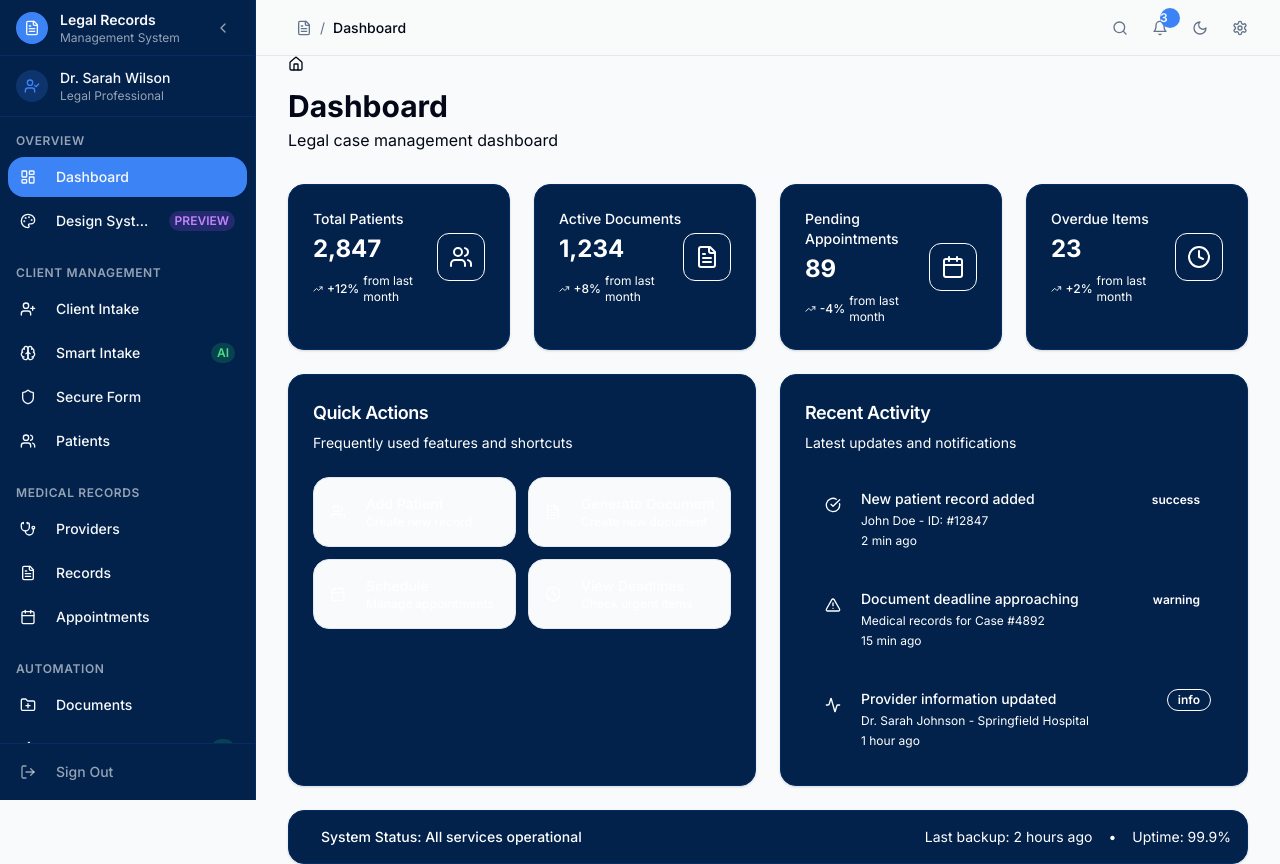
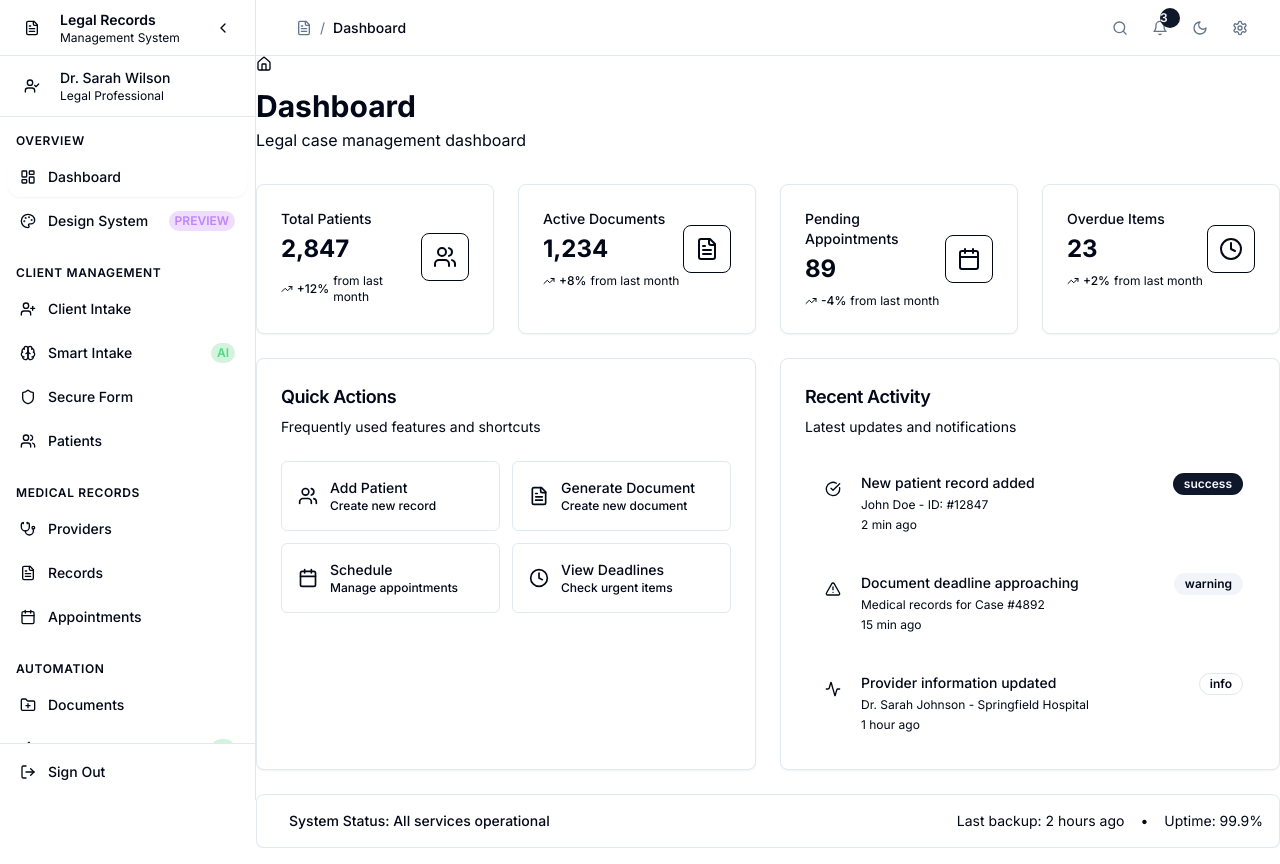
Before and after one commit to jameshorton2486/patient-archive-connect, a React (Vite) app: page /dashboard in a window 1280 px wide. Built offline with nearby package versions, Linux system fonts and the light colour scheme.

Commit message:
Remove all existing design elements
Remove all styling, layouts, and brand references to reset the design system.

```diff
--- a/src/components/ui/badge.tsx
+++ b/src/components/ui/badge.tsx
@@ -9,12 +9,13 @@ const badgeVariants = cva(
   {
     variants: {
       variant: {
-        default: "border-transparent bg-[var(--accent-medical)] text-white hover:bg-[var(--accent-medical)]/80",
-        secondary: "border-transparent bg-[var(--bg-secondary)] text-[var(--text-secondary)] hover:bg-[var(--bg-tertiary)]",
-        destructive: "border-transparent bg-[var(--error)] text-white hover:bg-[var(--error)]/80",
-        success: "border-transparent bg-[var(--success)] text-white hover:bg-[var(--success)]/80",
-        warning: "border-transparent bg-[var(--warning)] text-white hover:bg-[var(--warning)]/80",
-        outline: "border-[var(--border-primary)] text-[var(--text-primary)] hover:bg-[var(--bg-secondary)]",
+        default:
+          "border-transparent bg-primary text-primary-foreground hover:bg-primary/80",
+        secondary:
+          "border-transparent bg-secondary text-secondary-foreground hover:bg-secondary/80",
+        destructive:
+          "border-transparent bg-destructive text-destructive-foreground hover:bg-destructive/80",
+        outline: "text-foreground",
       },
     },
     defaultVariants: {
--- a/src/components/ui/button.tsx
+++ b/src/components/ui/button.tsx
@@ -2,26 +2,28 @@
 import * as React from "react"
 import { Slot } from "@radix-ui/react-slot"
 import { cva, type VariantProps } from "class-variance-authority"
-import { Loader2 } from "lucide-react"
 
 import { cn } from "@/lib/utils"
 
 const buttonVariants = cva(
-  "inline-flex items-center justify-center gap-2 whitespace-nowrap rounded-xl text-sm font-medium ring-offset-background transition-all duration-200 focus-visible:outline-none focus-visible:ring-2 focus-visible:ring-ring focus-visible:ring-offset-2 disabled:pointer-events-none disabled:opacity-50 [&_svg]:pointer-events-none [&_svg]:size-4 [&_svg]:shrink-0 active:scale-[0.98]",
+  "inline-flex items-center justify-center whitespace-nowrap rounded-md text-sm font-medium ring-offset-background transition-colors focus-visible:outline-none focus-visible:ring-2 focus-visible:ring-ring focus-visible:ring-offset-2 disabled:pointer-events-none disabled:opacity-50",
   {
     variants: {
       variant: {
-        default: "bg-primary text-white hover:bg-primary/90 shadow-linear hover:shadow-linear-lg",
-        destructive: "bg-red-500 text-white hover:bg-red-500/90 shadow-linear hover:shadow-linear-lg",
-        outline: "border border-border bg-background hover:bg-accent hover:text-accent-foreground",
-        secondary: "bg-secondary text-secondary-foreground hover:bg-secondary/80",
+        default: "bg-primary text-primary-foreground hover:bg-primary/90",
+        destructive:
+          "bg-destructive text-destructive-foreground hover:bg-destructive/90",
+        outline:
+          "border border-input bg-background hover:bg-accent hover:text-accent-foreground",
+        secondary:
+          "bg-secondary text-secondary-foreground hover:bg-secondary/80",
         ghost: "hover:bg-accent hover:text-accent-foreground",
         link: "text-primary underline-offset-4 hover:underline",
       },
       size: {
         default: "h-10 px-4 py-2",
-        sm: "h-9 rounded-lg px-3",
-        lg: "h-11 rounded-xl px-8",
+        sm: "h-9 rounded-md px-3",
+        lg: "h-11 rounded-md px-8",
         icon: "h-10 w-10",
       },
     },
@@ -36,23 +38,17 @@ export interface ButtonProps
   extends React.ButtonHTMLAttributes<HTMLButtonElement>,
     VariantProps<typeof buttonVariants> {
   asChild?: boolean
-  loading?: boolean
 }
 
 const Button = React.forwardRef<HTMLButtonElement, ButtonProps>(
-  ({ className, variant, size, asChild = false, loading = false, children, disabled, ...props }, ref) => {
+  ({ className, variant, size, asChild = false, ...props }, ref) => {
     const Comp = asChild ? Slot : "button"
     return (
       <Comp
         className={cn(buttonVariants({ variant, size, className }))}
         ref={ref}
-        disabled={disabled || loading}
-        aria-busy={loading}
         {...props}
-      >
-        {loading && <Loader2 className="h-4 w-4 animate-spin" />}
-        {children}
-      </Comp>
+      />
     )
   }
 )
--- a/src/components/ui/card.tsx
+++ b/src/components/ui/card.tsx
@@ -10,7 +10,7 @@ const Card = React.forwardRef<
   <div
     ref={ref}
     className={cn(
-      "rounded-xl shadow-linear border border-sidebar-border bg-sidebar text-white hover:shadow-linear-lg transition-all duration-200",
+      "rounded-lg border bg-card text-card-foreground shadow-sm",
       className
     )}
     {...props}
@@ -37,7 +37,7 @@ const CardTitle = React.forwardRef<
   <h3
     ref={ref}
     className={cn(
-      "text-xl font-semibold leading-none tracking-tight text-white",
+      "text-2xl font-semibold leading-none tracking-tight",
       className
     )}
     {...props}
@@ -51,7 +51,7 @@ const CardDescription = React.forwardRef<
 >(({ className, ...props }, ref) => (
   <p
     ref={ref}
-    className={cn("text-sm text-white/70", className)}
+    className={cn("text-sm text-muted-foreground", className)}
     {...props}
   />
 ))
--- a/src/components/ui/metric-card.tsx
+++ b/src/components/ui/metric-card.tsx
@@ -27,42 +27,32 @@ export function MetricCard({
   className,
   style
 }: MetricCardProps) {
-  const colorClasses = {
-    blue: 'text-blue-400 bg-sidebar-accent border-sidebar-border',
-    green: 'text-green-400 bg-sidebar-accent border-sidebar-border',
-    amber: 'text-amber-400 bg-sidebar-accent border-sidebar-border',
-    red: 'text-red-400 bg-sidebar-accent border-sidebar-border'
-  };
-
   return (
-    <Card className={cn('hover:shadow-lg transition-shadow duration-200', className)} style={style}>
+    <Card className={cn('hover:shadow-md transition-shadow duration-200', className)} style={style}>
       <CardContent className="p-6">
         <div className="flex items-center justify-between">
           <div className="flex-1">
-            <p className="text-sm font-medium text-white/70 mb-1">{title}</p>
-            <p className="text-3xl font-bold text-white">{value}</p>
+            <p className="text-sm font-medium text-muted-foreground mb-1">{title}</p>
+            <p className="text-3xl font-bold">{value}</p>
             {trendValue && (
               <div className="flex items-center gap-1 mt-2">
-                {trend === 'up' && <TrendingUp className="h-3 w-3 text-green-400" aria-hidden="true" />}
-                {trend === 'down' && <TrendingDown className="h-3 w-3 text-red-400" aria-hidden="true" />}
+                {trend === 'up' && <TrendingUp className="h-3 w-3 text-green-600" aria-hidden="true" />}
+                {trend === 'down' && <TrendingDown className="h-3 w-3 text-red-600" aria-hidden="true" />}
                 <span className={cn(
                   "text-sm font-medium",
-                  trend === 'up' && 'text-green-400',
-                  trend === 'down' && 'text-red-400',
-                  trend === 'neutral' && 'text-white/70'
+                  trend === 'up' && 'text-green-600',
+                  trend === 'down' && 'text-red-600',
+                  trend === 'neutral' && 'text-muted-foreground'
                 )}>
                   {trendValue}
                 </span>
                 {description && (
-                  <span className="text-sm text-white/50 ml-1">{description}</span>
+                  <span className="text-sm text-muted-foreground ml-1">{description}</span>
                 )}
               </div>
             )}
           </div>
-          <div className={cn(
-            'flex h-12 w-12 items-center justify-center rounded-lg border',
-            colorClasses[color]
-          )}>
+          <div className="flex h-12 w-12 items-center justify-center rounded-lg border">
             <Icon className="h-6 w-6" aria-hidden="true" />
           </div>
         </div>
--- a/src/components/ui/status-components.tsx
+++ b/src/components/ui/status-components.tsx
@@ -1,6 +1,6 @@
 
 import React from 'react';
-import { Card, CardContent, CardDescription, CardHeader, CardTitle } from '@/components/ui/card';
+import { Card, CardContent } from '@/components/ui/card';
 import { Badge } from '@/components/ui/badge';
 import { cn } from '@/lib/utils';
 import { TrendingUp, TrendingDown, LucideIcon } from 'lucide-react';
@@ -24,39 +24,29 @@ export function MetricCard({
   icon: Icon,
   color
 }: MetricCardProps) {
-  const colorClasses = {
-    blue: 'text-primary bg-sidebar-accent border-sidebar-border',
-    green: 'text-green-400 bg-sidebar-accent border-sidebar-border',
-    amber: 'text-amber-400 bg-sidebar-accent border-sidebar-border',
-    red: 'text-red-400 bg-sidebar-accent border-sidebar-border'
-  };
-
   return (
-    <Card className="hover:shadow-lg transition-shadow duration-200">
+    <Card className="hover:shadow-md transition-shadow duration-200">
       <CardContent className="p-6">
         <div className="flex items-center justify-between">
           <div className="flex-1">
-            <p className="text-sm font-medium text-white/70">{title}</p>
-            <p className="text-2xl font-bold text-white mt-1">{value}</p>
+            <p className="text-sm font-medium text-muted-foreground">{title}</p>
+            <p className="text-2xl font-bold mt-1">{value}</p>
             <div className="flex items-center gap-1 mt-2">
               {trend === 'up' ? (
-                <TrendingUp className="h-3 w-3 text-green-400" />
+                <TrendingUp className="h-3 w-3 text-green-600" />
               ) : (
-                <TrendingDown className="h-3 w-3 text-red-400" />
+                <TrendingDown className="h-3 w-3 text-red-600" />
               )}
               <span className={cn(
                 "text-xs font-medium",
-                trend === 'up' ? 'text-green-400' : 'text-red-400'
+                trend === 'up' ? 'text-green-600' : 'text-red-600'
               )}>
                 {trendValue}
               </span>
-              <span className="text-xs text-white/50 ml-1">{description}</span>
+              <span className="text-xs text-muted-foreground ml-1">{description}</span>
             </div>
           </div>
-          <div className={cn(
-            'flex h-12 w-12 items-center justify-center rounded-lg border',
-            colorClasses[color]
-          )}>
+          <div className="flex h-12 w-12 items-center justify-center rounded-lg border">
             <Icon className="h-6 w-6" />
           </div>
         </div>
@@ -81,15 +71,15 @@ export function ActivityItem({
   icon: Icon
 }: ActivityItemProps) {
   return (
-    <div className="flex items-start gap-3 p-3 rounded-lg hover:bg-sidebar-accent transition-colors duration-200">
+    <div className="flex items-start gap-3 p-3 rounded-lg hover:bg-accent transition-colors duration-200">
       <div className="flex-1 min-w-0">
-        <p className="text-sm font-medium text-white truncate">{title}</p>
-        <p className="text-xs text-white/70 truncate">{subtitle}</p>
+        <p className="text-sm font-medium truncate">{title}</p>
+        <p className="text-xs text-muted-foreground truncate">{subtitle}</p>
       </div>
       <div className="flex items-center gap-2 flex-shrink-0">
         <StatusBadge status={status} />
-        <span className="text-xs text-white/50">{timestamp}</span>
-        {Icon && <Icon className="h-4 w-4 text-white/50" />}
+        <span className="text-xs text-muted-foreground">{timestamp}</span>
+        {Icon && <Icon className="h-4 w-4 text-muted-foreground" />}
       </div>
     </div>
   );
@@ -102,17 +92,17 @@ interface StatusBadgeProps {
 
 export function StatusBadge({ status, children }: StatusBadgeProps) {
   const statusConfig = {
-    success: { variant: 'success' as const, className: '' },
-    info: { variant: 'default' as const, className: '' },
-    warning: { variant: 'warning' as const, className: '' },
-    error: { variant: 'destructive' as const, className: '' },
-    pending: { variant: 'secondary' as const, className: '' }
+    success: { variant: 'default' as const },
+    info: { variant: 'secondary' as const },
+    warning: { variant: 'secondary' as const },
+    error: { variant: 'destructive' as const },
+    pending: { variant: 'outline' as const }
   };
 
   const config = statusConfig[status];
 
   return (
-    <Badge variant={config.variant} className={config.className}>
+    <Badge variant={config.variant}>
       {children || status}
     </Badge>
   );
--- a/src/index.css
+++ b/src/index.css
@@ -6,89 +6,49 @@
 
 @layer base {
   :root {
-    /* Linear-inspired color system with darker blue */
-    --background: 210 20% 98%;
+    /* Default color system - neutral palette */
+    --background: 0 0% 100%;
     --foreground: 222.2 84% 4.9%;
     --card: 0 0% 100%;
     --card-foreground: 222.2 84% 4.9%;
     --popover: 0 0% 100%;
     --popover-foreground: 222.2 84% 4.9%;
-    --primary: 217 91% 60%; /* Dark blue instead of purple */
+    --primary: 222.2 47.4% 11.2%;
     --primary-foreground: 210 40% 98%;
     --secondary: 210 40% 96%;
     --secondary-foreground: 222.2 84% 4.9%;
     --muted: 210 40% 96%;
     --muted-foreground: 215.4 16.3% 46.9%;
-    --accent: 200 95% 88%; /* Changed from teal to light blue */
-    --accent-foreground: 217 91% 30%; /* Dark blue text for contrast */
-    --accent-medical: 217 91% 60%; /* Dark blue instead of purple */
+    --accent: 210 40% 96%;
+    --accent-foreground: 222.2 84% 4.9%;
     --destructive: 0 84.2% 60.2%;
     --destructive-foreground: 210 40% 98%;
     --border: 214.3 31.8% 91.4%;
     --input: 214.3 31.8% 91.4%;
-    --ring: 217 91% 60%; /* Dark blue instead of purple */
-    --radius: 1rem;
-
-    /* Success and error colors */
-    --success-600: 142 71% 45%;
-    --error-500: 0 84% 60%;
-    --error-600: 0 84% 55%;
-
-    /* Container and spacing utilities */
-    --container-linear: 1200px;
-    --spacing-linear: 1.5rem;
-
-    /* Blue gradient background variables */
-    --bg-gradient-from: 219 78% 95%;
-    --bg-gradient-to: 217 91% 85%;
-
-    /* Sidebar colors - darker blue theme matching reference */
-    --sidebar-background: 214 95% 15%; /* Much darker blue to match reference */
-    --sidebar-foreground: 210 40% 98%; /* White text */
-    --sidebar-primary: 217 91% 60%; /* Blue accent */
-    --sidebar-primary-foreground: 210 40% 98%; /* White text on blue */
-    --sidebar-accent: 214 95% 20%; /* Slightly lighter blue for hover */
-    --sidebar-accent-foreground: 210 40% 98%; /* White text on hover */
-    --sidebar-border: 214 95% 20%; /* Darker blue border */
-    --sidebar-ring: 217 91% 60%; /* Blue focus ring */
+    --ring: 222.2 84% 4.9%;
+    --radius: 0.5rem;
   }
 
   .dark {
-    --background: 217 19% 9%;
+    --background: 222.2 84% 4.9%;
     --foreground: 210 40% 98%;
-    --card: 217 19% 11%;
+    --card: 222.2 84% 4.9%;
     --card-foreground: 210 40% 98%;
-    --popover: 217 19% 11%;
+    --popover: 222.2 84% 4.9%;
     --popover-foreground: 210 40% 98%;
-    --primary: 217 91% 60%; /* Dark blue instead of purple */
-    --primary-foreground: 217 19% 9%;
-    --secondary: 217 19% 15%;
+    --primary: 210 40% 98%;
+    --primary-foreground: 222.2 84% 4.9%;
+    --secondary: 217.2 32.6% 17.5%;
     --secondary-foreground: 210 40% 98%;
-    --muted: 217 19% 15%;
+    --muted: 217.2 32.6% 17.5%;
     --muted-foreground: 215 20.2% 65.1%;
-    --accent: 217 91% 25%; /* Dark blue accent for dark mode */
+    --accent: 217.2 32.6% 17.5%;
     --accent-foreground: 210 40% 98%;
-    --accent-medical: 217 91% 60%; /* Dark blue instead of purple */
-    --destructive: 0 84.2% 60.2%;
+    --destructive: 0 62.8% 30.6%;
     --destructive-foreground: 210 40% 98%;
-    --border: 217 19% 18%;
-    --input: 217 19% 18%;
-    --ring: 217 91% 60%; /* Dark blue instead of purple */
-
-    /* Success and error colors for dark mode */
-    --success-600: 142 71% 45%;
-    --error-500: 0 84% 60%;
-    --error-600: 0 84% 55%;
-
-    /* Sidebar colors for dark mode - even darker blue matching reference */
-    --sidebar-background: 214 95% 12%; /* Even darker blue background */
-    --sidebar-foreground: 210 40% 98%; /* White text */
-    --sidebar-primary: 217 91% 60%; /* Blue accent */
-    --sidebar-primary-foreground: 210 40% 98%; /* White text on blue */
-    --sidebar-accent: 214 95% 17%; /* Darker blue for hover */
-    --sidebar-accent-foreground: 210 40% 98%; /* White text on hover */
-    --sidebar-border: 214 95% 17%; /* Darker blue border */
-    --sidebar-ring: 217 91% 60%; /* Blue focus ring */
+    --border: 217.2 32.6% 17.5%;
+    --input: 217.2 32.6% 17.5%;
+    --ring: 212.7 26.8% 83.9%;
   }
 }
 
@@ -97,61 +57,7 @@
     @apply border-border;
   }
   body {
-    @apply text-foreground font-sans;
-    /* Blue gradient background for light mode, solid dark background for dark mode */
-    background: linear-gradient(135deg, hsl(var(--bg-gradient-from)), hsl(var(--bg-gradient-to)));
-    transition: background-color 0.2s ease, color 0.2s ease;
-  }
-
-  .dark body {
-    background: hsl(var(--background));
+    @apply bg-background text-foreground;
+    font-family: "Inter", sans-serif;
   }
 }
-
-@layer utilities {
-  .container-linear {
-    max-width: var(--container-linear);
-    margin: 0 auto;
-    padding: 0 var(--spacing-linear);
-  }
-
-  .responsive-padding {
-    @apply px-4 md:px-6 lg:px-8;
-  }
-
-  .animate-linear-fade-in {
-    animation: linear-fade-in 0.3s ease-out;
-  }
-
-  .shadow-linear {
-    box-shadow: 0 1px 3px 0 rgba(0, 0, 0, 0.1), 0 1px 2px 0 rgba(0, 0, 0, 0.06);
-  }
-
-  .shadow-linear-lg {
-    box-shadow: 0 4px 6px -1px rgba(0, 0, 0, 0.1), 0 2px 4px -1px rgba(0, 0, 0, 0.06);
-  }
-
-  .bg-blue-gradient {
-    background: linear-gradient(135deg, hsl(var(--bg-gradient-from)), hsl(var(--bg-gradient-to)));
-  }
-
-  .dark .bg-blue-gradient {
-    background: hsl(var(--background));
-  }
-}
-
-@keyframes linear-fade-in {
-  0% {
-    opacity: 0;
-    transform: translateY(4px);
-  }
-  100% {
-    opacity: 1;
-    transform: translateY(0);
-  }
-}
-
-/* Form focus states */
-.focus-ring {
-  @apply focus:ring-2 focus:ring-primary/40 focus:border-primary transition-all duration-200;
-}
--- a/tailwind.config.ts
+++ b/tailwind.config.ts
@@ -11,126 +11,67 @@ module.exports = {
   theme: {
     container: {
       center: true,
-      padding: '2rem',
+      padding: "2rem",
       screens: {
-        '2xl': '1400px'
-      }
+        "2xl": "1400px",
+      },
     },
     extend: {
       colors: {
-        // Linear's color system with dark blue instead of purple
-        border: 'hsl(var(--border))',
-        input: 'hsl(var(--input))',
-        ring: 'hsl(var(--ring))',
-        background: 'hsl(var(--background))',
-        foreground: 'hsl(var(--foreground))',
+        border: "hsl(var(--border))",
+        input: "hsl(var(--input))",
+        ring: "hsl(var(--ring))",
+        background: "hsl(var(--background))",
+        foreground: "hsl(var(--foreground))",
         primary: {
-          DEFAULT: 'hsl(var(--primary))',
-          foreground: 'hsl(var(--primary-foreground))',
+          DEFAULT: "hsl(var(--primary))",
+          foreground: "hsl(var(--primary-foreground))",
         },
         secondary: {
-          DEFAULT: 'hsl(var(--secondary))',
-          foreground: 'hsl(var(--secondary-foreground))'
+          DEFAULT: "hsl(var(--secondary))",
+          foreground: "hsl(var(--secondary-foreground))",
+        },
+        destructive: {
+          DEFAULT: "hsl(var(--destructive))",
+          foreground: "hsl(var(--destructive-foreground))",
+        },
+        muted: {
+          DEFAULT: "hsl(var(--muted))",
+          foreground: "hsl(var(--muted-foreground))",
         },
         accent: {
-          DEFAULT: 'hsl(var(--accent))',
-          foreground: 'hsl(var(--accent-foreground))',
+          DEFAULT: "hsl(var(--accent))",
+          foreground: "hsl(var(--accent-foreground))",
         },
-        muted: {
-          DEFAULT: 'hsl(var(--muted))',
-          foreground: 'hsl(var(--muted-foreground))'
+        popover: {
+          DEFAULT: "hsl(var(--popover))",
+          foreground: "hsl(var(--popover-foreground))",
         },
         card: {
-          DEFAULT: 'hsl(var(--card))',
-          foreground: 'hsl(var(--card-foreground))'
+          DEFAULT: "hsl(var(--card))",
+          foreground: "hsl(var(--card-foreground))",
         },
-        popover: {
-          DEFAULT: 'hsl(var(--popover))',
-          foreground: 'hsl(var(--popover-foreground))'
-        },
-        sidebar: {
-          DEFAULT: 'hsl(var(--sidebar-background))',
-          foreground: 'hsl(var(--sidebar-foreground))',
-          primary: 'hsl(var(--sidebar-primary))',
-          'primary-foreground': 'hsl(var(--sidebar-primary-foreground))',
-          accent: 'hsl(var(--sidebar-accent))',
-          'accent-foreground': 'hsl(var(--sidebar-accent-foreground))',
-          border: 'hsl(var(--sidebar-border))',
-          ring: 'hsl(var(--sidebar-ring))'
-        },
-        // Custom blue gradient colors
-        'blue-gradient': {
-          'from': 'hsl(var(--bg-gradient-from))',
-          'to': 'hsl(var(--bg-gradient-to))'
-        },
-        // Light blue colors for replacing yellow/amber
-        'light-blue': {
-          50: '#eff6ff',
-          100: '#dbeafe',
-          200: '#bfdbfe',
-          300: '#93c5fd',
-          400: '#60a5fa',
-          500: '#3b82f6',
-          600: '#2563eb',
-          700: '#1d4ed8',
-          800: '#1e40af',
-          900: '#1e3a8a'
-        }
-      },
-      fontFamily: {
-        // Linear uses Inter as primary font
-        sans: ['Inter', 'system-ui', 'sans-serif'],
-        mono: ['JetBrains Mono', 'Fira Code', 'monospace'],
-      },
-      fontSize: {
-        'xs': ['0.75rem', { lineHeight: '1rem' }],
-        'sm': ['0.875rem', { lineHeight: '1.25rem' }],
-        'base': ['1rem', { lineHeight: '1.5rem' }],
-        'lg': ['1.125rem', { lineHeight: '1.75rem' }],
-        'xl': ['1.25rem', { lineHeight: '1.75rem' }],
-        '2xl': ['1.5rem', { lineHeight: '2rem' }],
-        '3xl': ['1.875rem', { lineHeight: '2.25rem' }],
       },
       borderRadius: {
-        lg: '12px',
-        md: '8px',
-        sm: '6px',
-        xl: '16px',
-      },
-      boxShadow: {
-        'linear': '0 1px 3px 0 rgba(0, 0, 0, 0.1), 0 1px 2px 0 rgba(0, 0, 0, 0.06)',
-        'linear-lg': '0 4px 6px -1px rgba(0, 0, 0, 0.1), 0 2px 4px -1px rgba(0, 0, 0, 0.06)',
+        lg: "var(--radius)",
+        md: "calc(var(--radius) - 2px)",
+        sm: "calc(var(--radius) - 4px)",
       },
       keyframes: {
-        'fade-in': {
-          '0%': {
-            opacity: '0',
-            transform: 'translateY(4px)'
-          },
-          '100%': {
-            opacity: '1',
-            transform: 'translateY(0)'
-          }
+        "accordion-down": {
+          from: { height: "0" },
+          to: { height: "var(--radix-accordion-content-height)" },
         },
-        'scale-in': {
-          '0%': {
-            opacity: '0',
-            transform: 'scale(0.98)'
-          },
-          '100%': {
-            opacity: '1',
-            transform: 'scale(1)'
-          }
-        }
+        "accordion-up": {
+          from: { height: "var(--radix-accordion-content-height)" },
+          to: { height: "0" },
+        },
       },
       animation: {
-        'fade-in': 'fade-in 0.2s ease-out',
-        'scale-in': 'scale-in 0.15s ease-out',
+        "accordion-down": "accordion-down 0.2s ease-out",
+        "accordion-up": "accordion-up 0.2s ease-out",
       },
-      backgroundImage: {
-        'blue-gradient': 'linear-gradient(135deg, hsl(var(--bg-gradient-from)), hsl(var(--bg-gradient-to)))'
-      }
-    }
+    },
   },
   plugins: [require("tailwindcss-animate")],
 };
```
Also changed, not shown: src/components/ui/status-card.tsx (+8 -8 lines).
